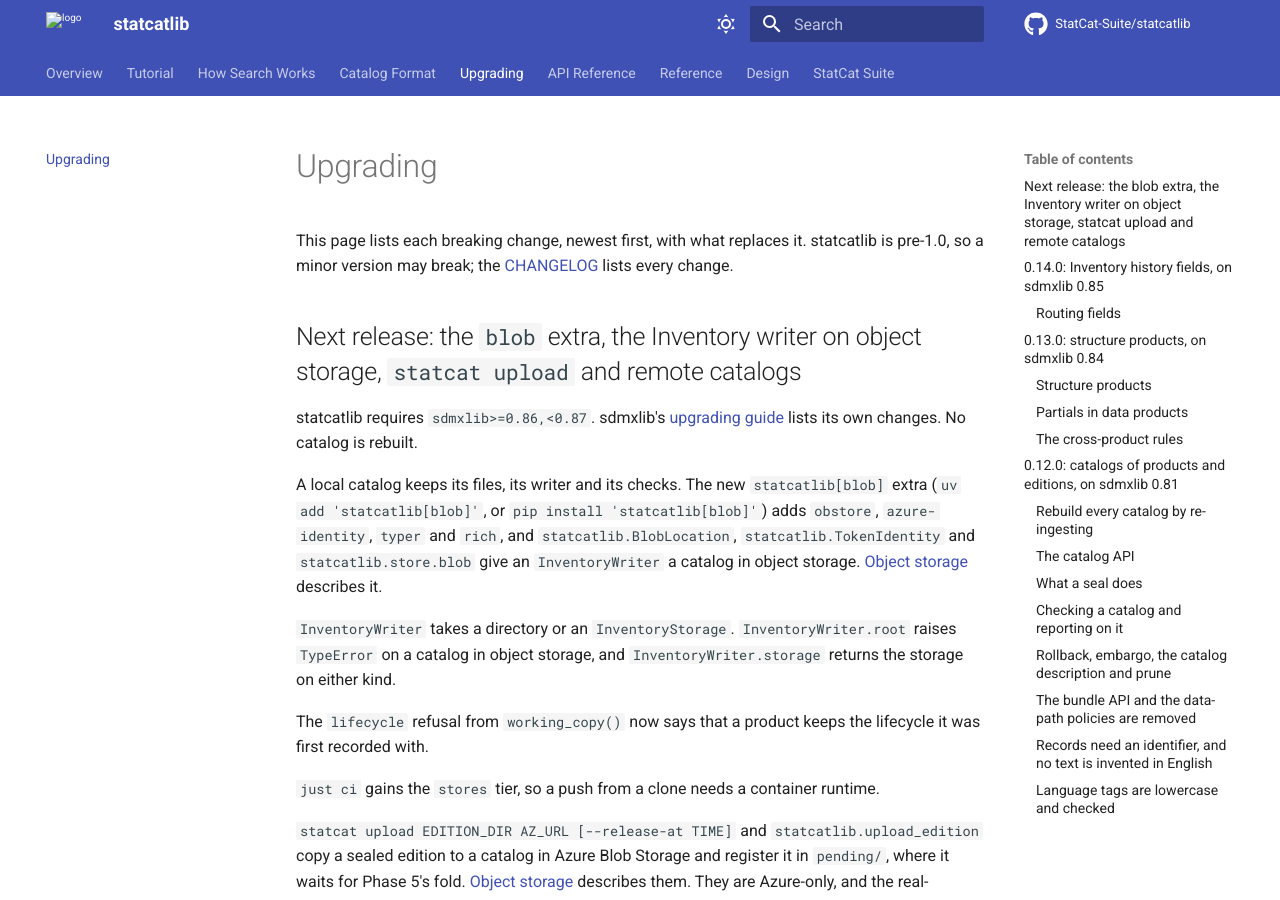
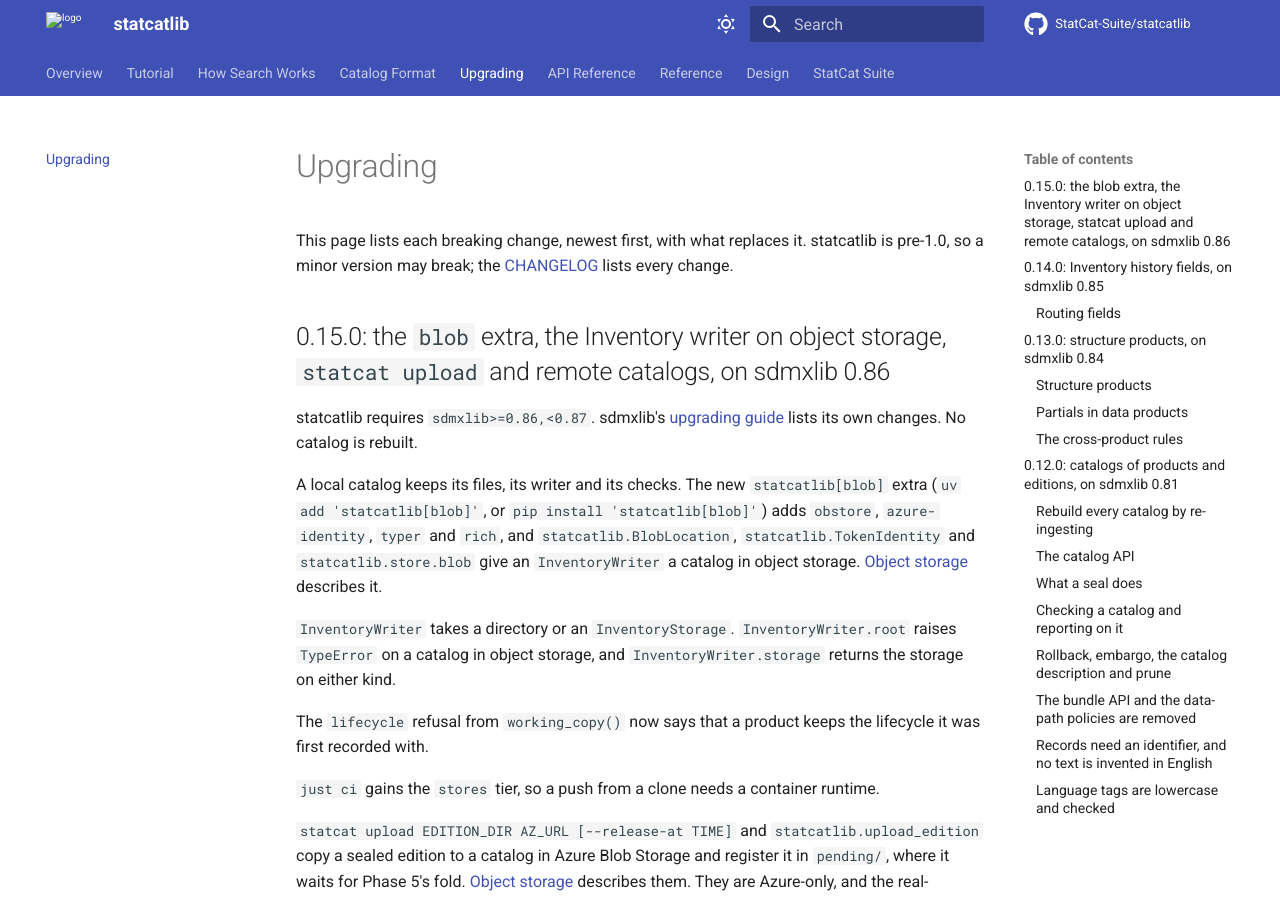
Before and after one commit to StatCat-Suite/statcatlib, an MkDocs documentation site: the page built from docs/upgrading.md, in a window 1280 px wide and 900 px high. Built offline with MkDocs 1.6.1 and Material for MkDocs 9.7.7, drawn with Linux system fonts in a browser that asks for light colours; comment, search, counter and statistics services are not loaded.

Commit message:
docs(upgrading): mark 0.15.0 released and name sdmxlib 0.86 (GH-98)

```diff
--- a/docs/upgrading.md
+++ b/docs/upgrading.md
@@ -5,7 +5,7 @@ statcatlib is pre-1.0, so a minor version may break; the
 [CHANGELOG](https://github.com/StatCat-Suite/statcatlib/blob/main/CHANGELOG.md)
 lists every change.
 
-## Next release: the `blob` extra, the Inventory writer on object storage, `statcat upload` and remote catalogs
+## 0.15.0: the `blob` extra, the Inventory writer on object storage, `statcat upload` and remote catalogs, on sdmxlib 0.86
 
 statcatlib requires `sdmxlib>=0.86,<0.87`. sdmxlib's
 [upgrading guide](https://statcat-suite.github.io/sdmxlib/upgrading/) lists its own
```
